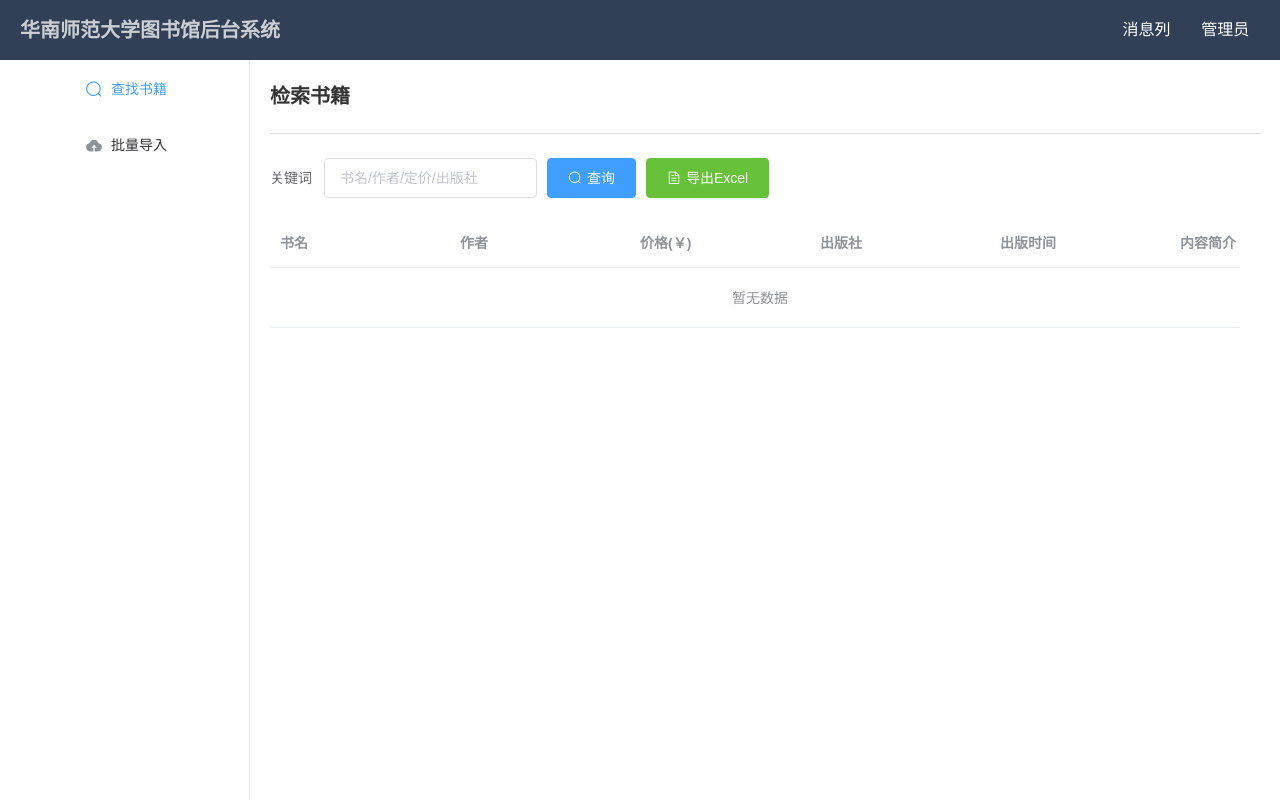
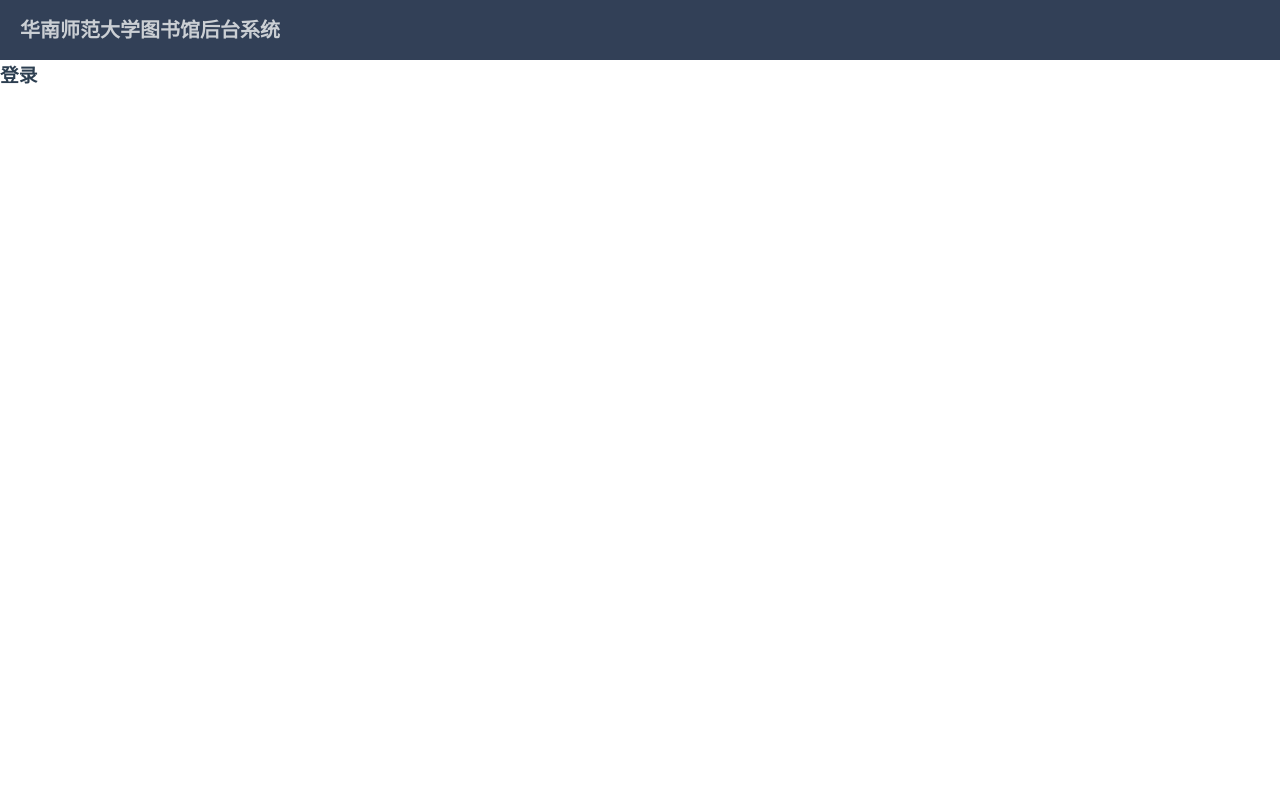
Before and after one commit to SCNU-Software/library-fn, a Vue app: page /#/login in a window 1280 px wide. Built offline with nearby package versions, Linux system fonts and the light colour scheme.

Commit message:
重新配置路由，加登录页

```diff
--- a/src/App.vue
+++ b/src/App.vue
@@ -1,3 +1,4 @@
+<!-- 根组件 -->
 <template>
   <div id="app">
     <!-- <div id="nav">
@@ -10,26 +11,18 @@
       <el-header>
         <Header></Header>
       </el-header>
-      <el-container>
-        <el-aside width="250px">
-          <!-- 侧栏 -->
-          <SideBar></SideBar>
-        </el-aside>
-        <el-container class="el-main-wrapper">
-          <el-main class="pull-left"><router-view></router-view></el-main>
-        </el-container>
-      </el-container>
+
+      <router-view></router-view>
+
     </el-container>
-
-
 
 
   </div>
 </template>
 
 <script>
-import SideBar from '@/components/SideBar.vue';
-import Header from '@/components/Header.vue';
+import Header from '@/components/Header.vue'
+
 export default {
   data() {
       return {
@@ -40,7 +33,6 @@
 
   },
   components:{
-    SideBar,
     Header
   }
 }
--- a/src/components/Header.vue
+++ b/src/components/Header.vue
@@ -4,12 +4,12 @@
         <el-col :span="6">
             <span class="title">华南师范大学图书馆后台系统</span>
         </el-col>
-        <el-col :span="6" :offset="12">
+        <!-- <el-col :span="6" :offset="12">
             <el-row type="flex" :gutter="20" justify="end">
                 <el-col :span="6">消息列表</el-col >
                 <el-col :span="6">管理员</el-col >
             </el-row>
-        </el-col>
+        </el-col> -->
 
 
     </el-row>
--- a/src/components/SideBar.vue
+++ b/src/components/SideBar.vue
@@ -1,11 +1,11 @@
 <!-- 主页侧栏组件 -->
 <template>
     <el-menu :default-active="this.$route.path" router class="el-menu-vertical-demo" @select="handleSelect">
-        <el-menu-item index="/">
+        <el-menu-item index="/dashboard/search">
             <i class="el-icon-search"></i>
             <span slot="title">查找书籍</span>
         </el-menu-item>
-        <el-menu-item index="/importfile">
+        <el-menu-item index="/dashboard/importfile">
             <i class="el-icon-upload"></i>
             <span slot="title">批量导入</span>
         </el-menu-item>
--- a/src/router.js
+++ b/src/router.js
@@ -1,38 +1,57 @@
 import Vue from 'vue'
 import Router from 'vue-router'
-import Home from './views/Home.vue'
-import Search from './views/Search.vue';
-import ImportFile from './views/ImportFile.vue'
+
 
 Vue.use(Router)
 
 export default new Router({
   mode: 'history',
   base: process.env.BASE_URL,
-  routes: [
-    {
-      path: '/',
-      name: 'search',
-      component: Search
-    },
-    {
-      path: '/importfile',
-      name: 'importfile',
-      component: ImportFile
-    },
+  // routes: [
+  //   {
+  //     path: '/',
+  //     name: 'search',
+  //     component: Search
+  //   },
+  //   {
+  //     path: '/importfile',
+  //     name: 'importfile',
+  //     component: ImportFile
+  //   },
     // {
     //   path: '/',
     //   name: 'home',
     //   component: Home
     // },
+    // {
+    //   path: '/about',
+    //   name: 'about',
+    //   // route level code-splitting
+    //   // this generates a separate chunk (about.[hash].js) for this route
+    //   // which is lazy-loaded when the route is visited.
+      // component: () => import(/* webpackChunkName: "about" */ './views/About.vue')
+    // },
+  // ],
+  routes:[
     {
-      path: '/about',
-      name: 'about',
-      // route level code-splitting
-      // this generates a separate chunk (about.[hash].js) for this route
-      // which is lazy-loaded when the route is visited.
-      component: () => import(/* webpackChunkName: "about" */ './views/About.vue')
+      path:'/',
+      component: () => import('./views/Login.vue')
     },
-
+    {
+      path:'/dashboard',
+      component: () => import('./views/Dashboard.vue'),
+      children: [
+        {
+          path: 'search',
+          name: 'search',
+          component: () => import('./views/Search.vue')
+        },
+        {
+          path: 'importfile',
+          name: 'importfile',
+          component: () => import('./views/ImportFile.vue')
+        },
+      ]
+    }
   ]
 })
--- /dev/null
+++ b/src/views/Dashboard.vue
@@ -0,0 +1,25 @@
+<!-- 管理界面组件 -->
+<template>
+
+    <el-container>
+        <el-aside width="250px">
+            <!-- 侧栏 -->
+            <SideBar></SideBar>
+        </el-aside>
+        <el-container class="el-main-wrapper">
+            <el-main class="pull-left">
+                <router-view></router-view>
+            </el-main>
+        </el-container>
+    </el-container>
+</template>
+
+<script>
+import SideBar from '@/components/SideBar.vue';
+
+export default {
+  components:{
+    SideBar,
+  }
+}
+</script>
--- /dev/null
+++ b/src/views/Login.vue
@@ -0,0 +1,19 @@
+<!-- 登录界面组件 -->
+<template>
+    <el-container>
+        <h1>登录</h1>
+    </el-container>
+</template>
+
+<script>
+
+export default {
+    components:{}
+}
+</script>
+
+<style>
+.flex-box{
+    display: flex;
+}
+</style>
```
